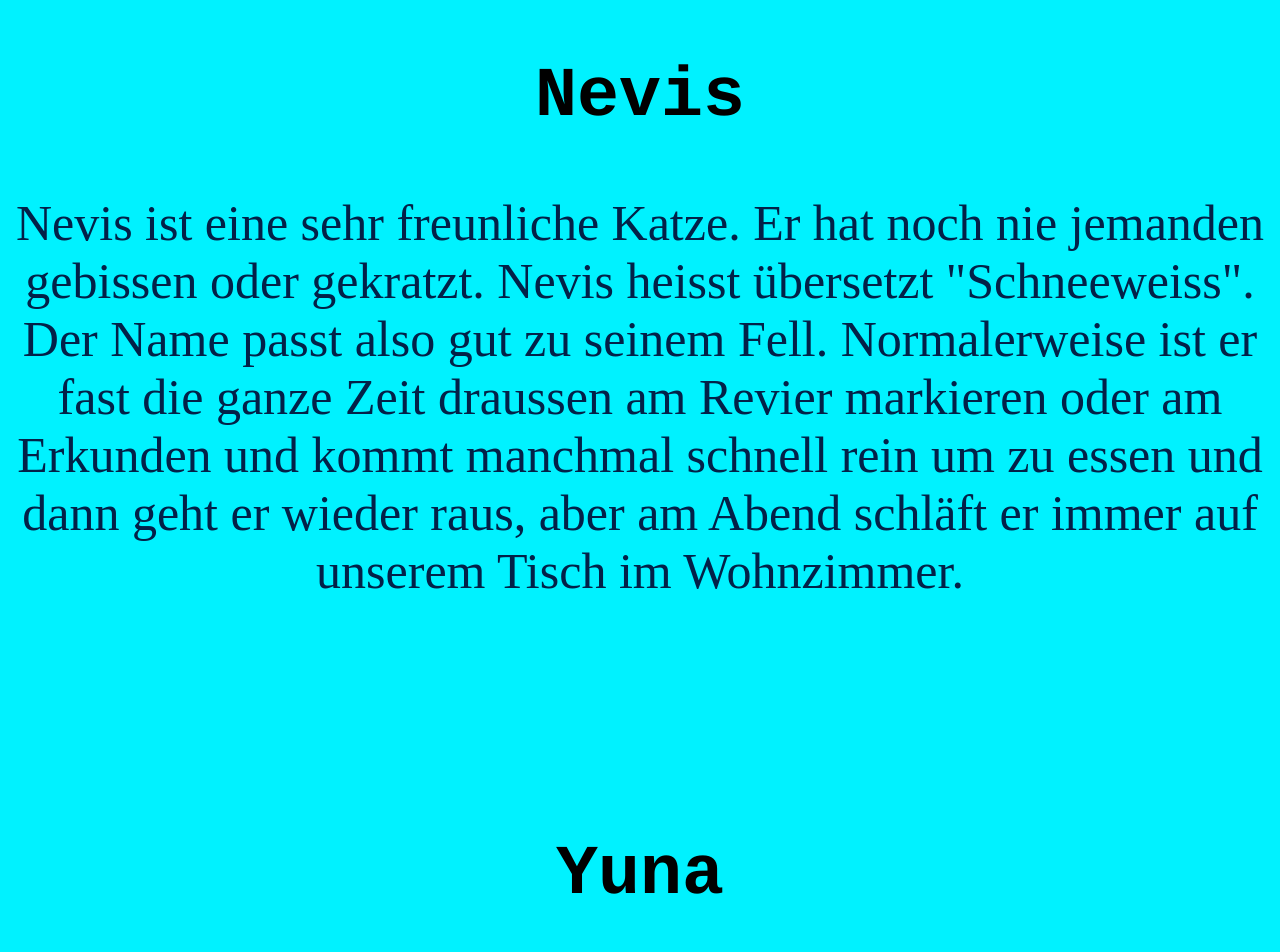
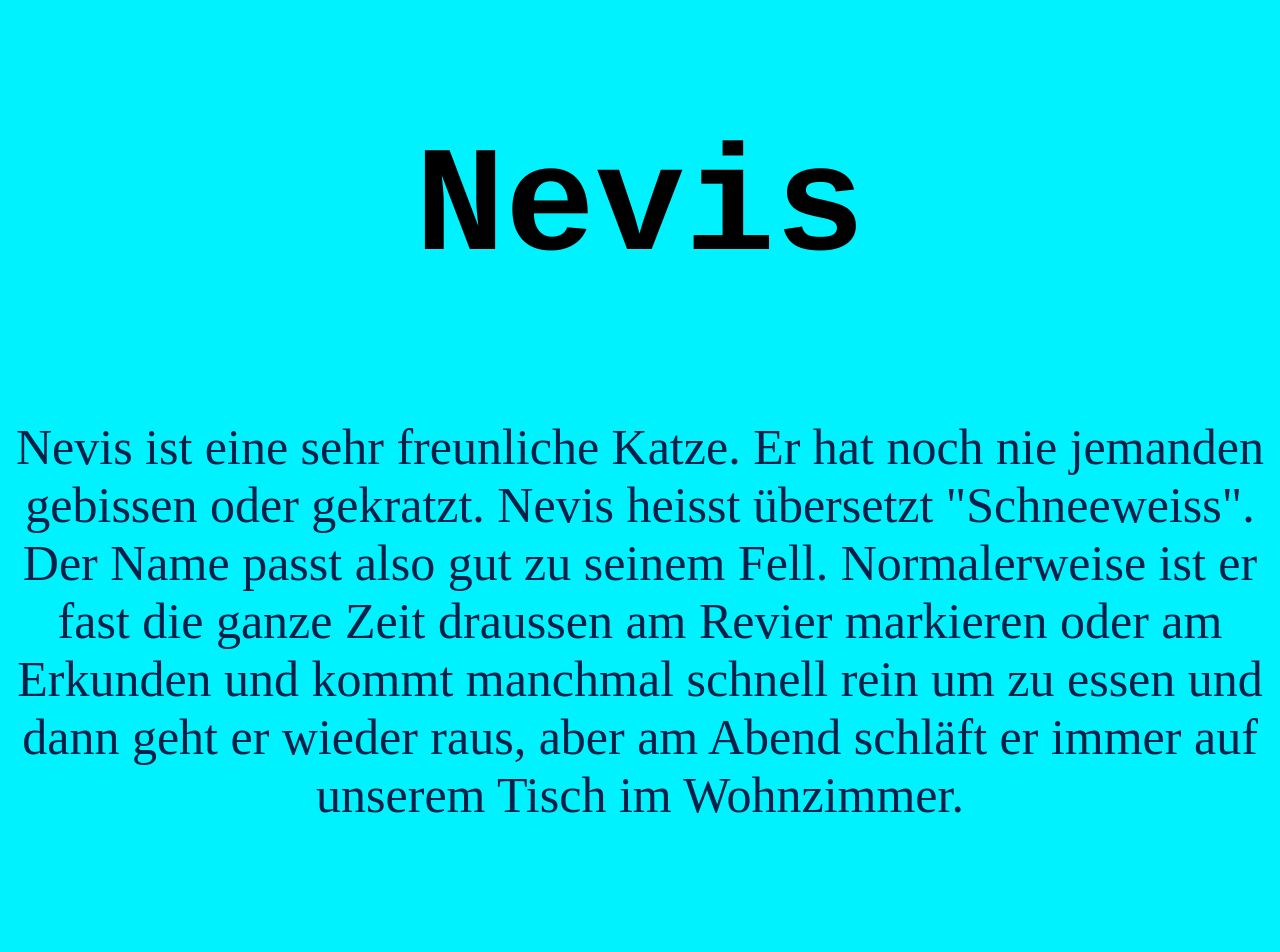
Before and after one commit to nzt2025-5/valencia, a plain HTML site: page index.html in a window 1280 px wide. Shown: the part 1020-1972 px from the top of the page. Drawn offline with Linux system fonts and the light colour scheme.

Commit message:
Add files via upload

```diff
--- a/styles.css
+++ b/styles.css
@@ -42,12 +42,12 @@ img {
 }
 
 h2 {
-    font-size: 70px;
+    font-size: 150;
     font-family: courier;
 }
 
 h3 {
-    font-size: 70px;
+    font-size: 150px;
     font-family: courier;
 
 
```
